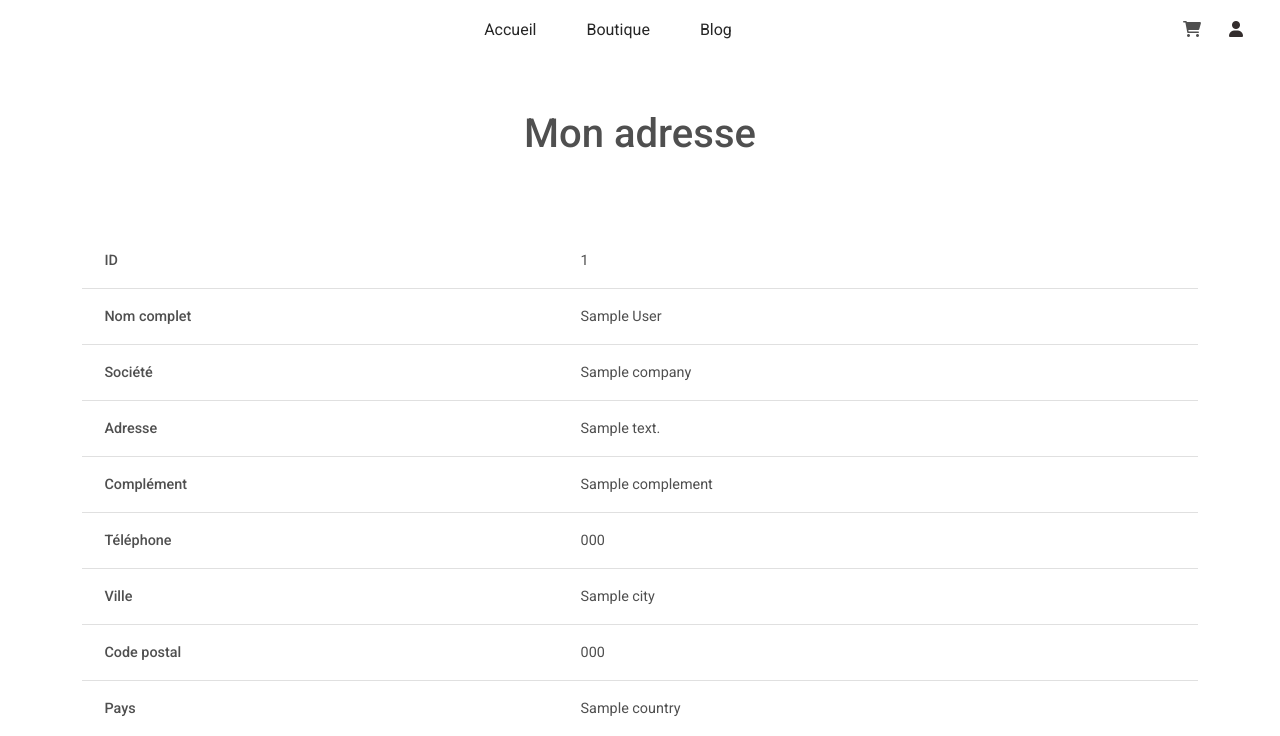
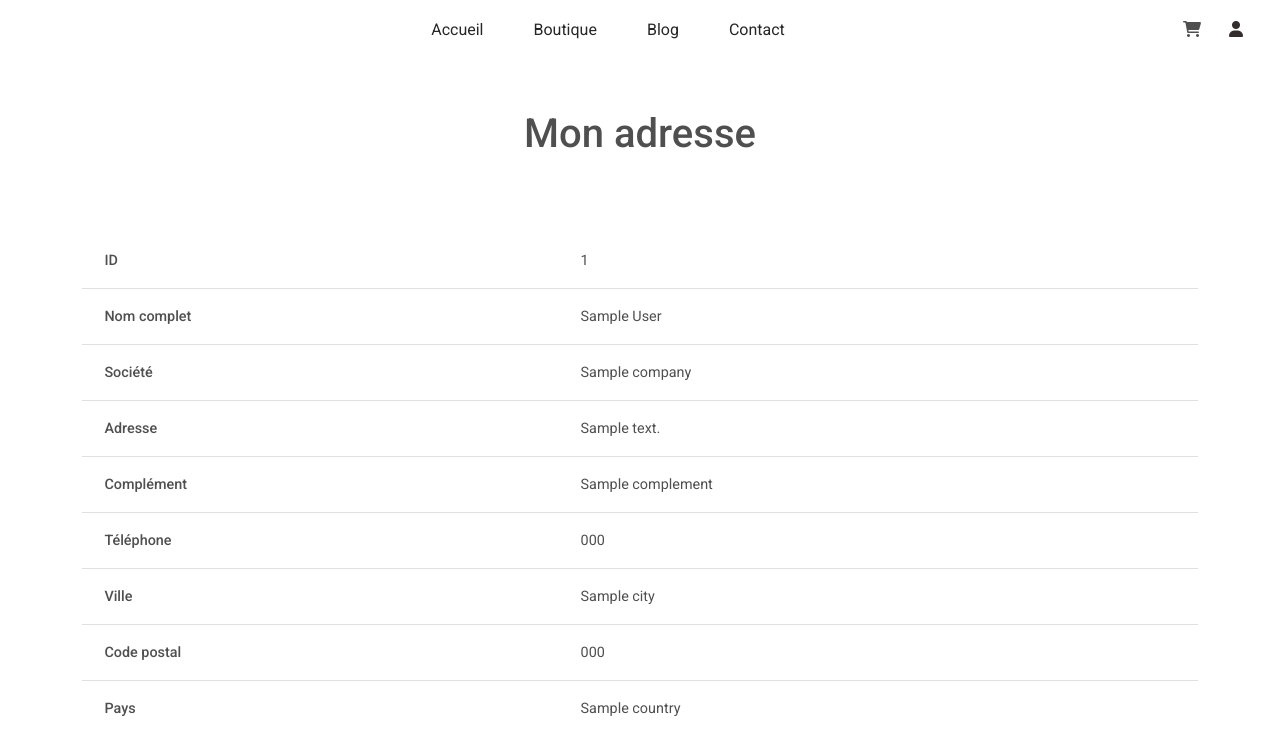
Before and after one commit to 0xArthem/EcommerceBlog-Symfony, a Symfony app: template templates/address/show.html.twig in a window 1280 px wide. Shown: the top 736 px of the page. Run offline with Twig, Linux system fonts and the light colour scheme; the template is opened without the code that fills it: most values are stand-ins (such as "Sample title", 1, 10 or a date in 2020); some libraries are stand-ins or nearby versions.

Commit message:
57 - modification du header

```diff
--- a/templates/include/header.html.twig
+++ b/templates/include/header.html.twig
@@ -41,6 +41,15 @@
 						</a>
 					{% else %}
 						<a class="nav-link navbar-nav-link" aria-current="page" href="{{ path('app_blog') }}">Blog</a>
+					{% endif %}
+				</li>
+				<li class="nav-item">
+					{% if route_name == "app_contact" %}
+						<a class="nav-link navbar-nav-link navbar-nav-link-active" aria-current="page" href="{{ path('app_contact') }}">
+							<i class="fas fa-caret-right me-2 text-dark"></i>Contact
+						</a>
+					{% else %}
+						<a class="nav-link navbar-nav-link" aria-current="page" href="{{ path('app_contact') }}">Contact</a>
 					{% endif %}
 				</li>
 			</ul>
```
